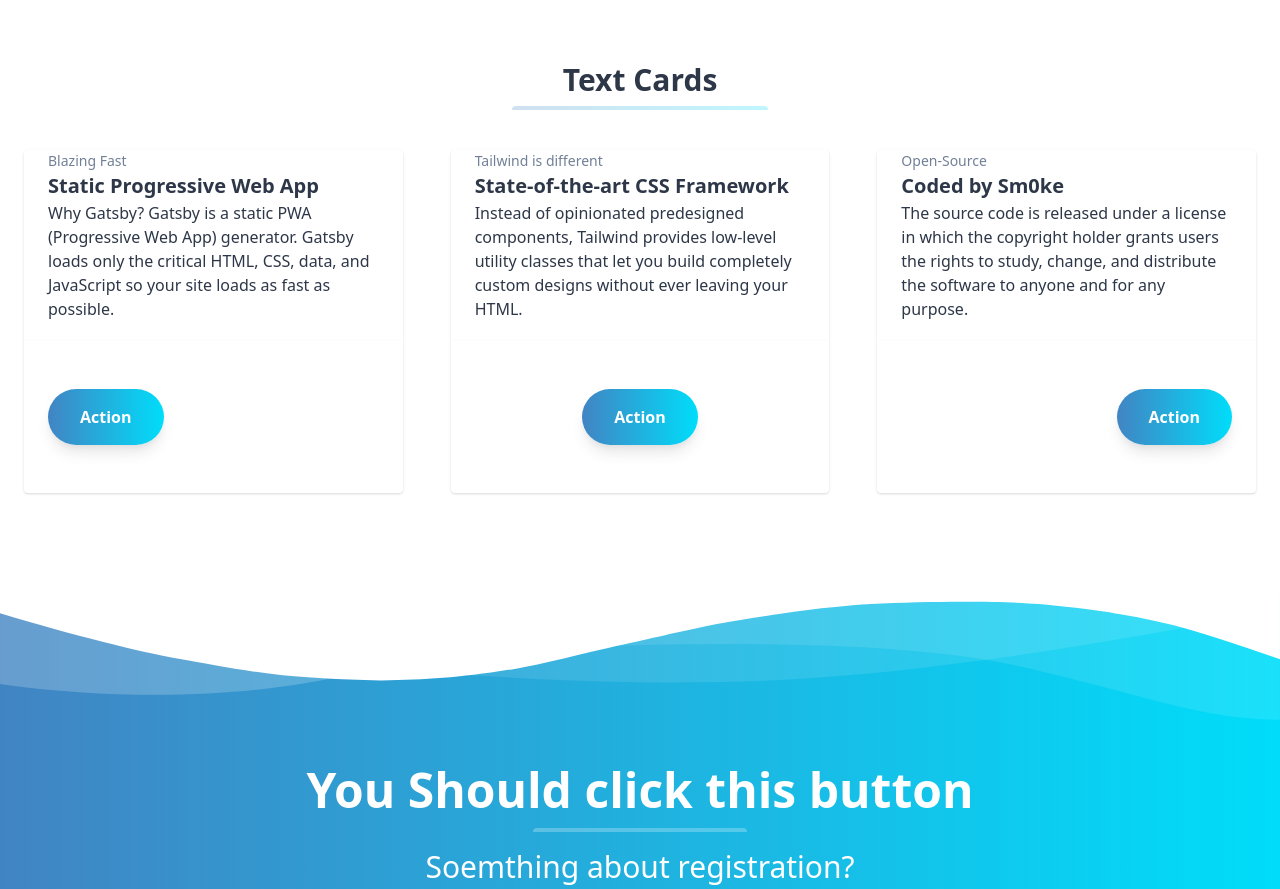
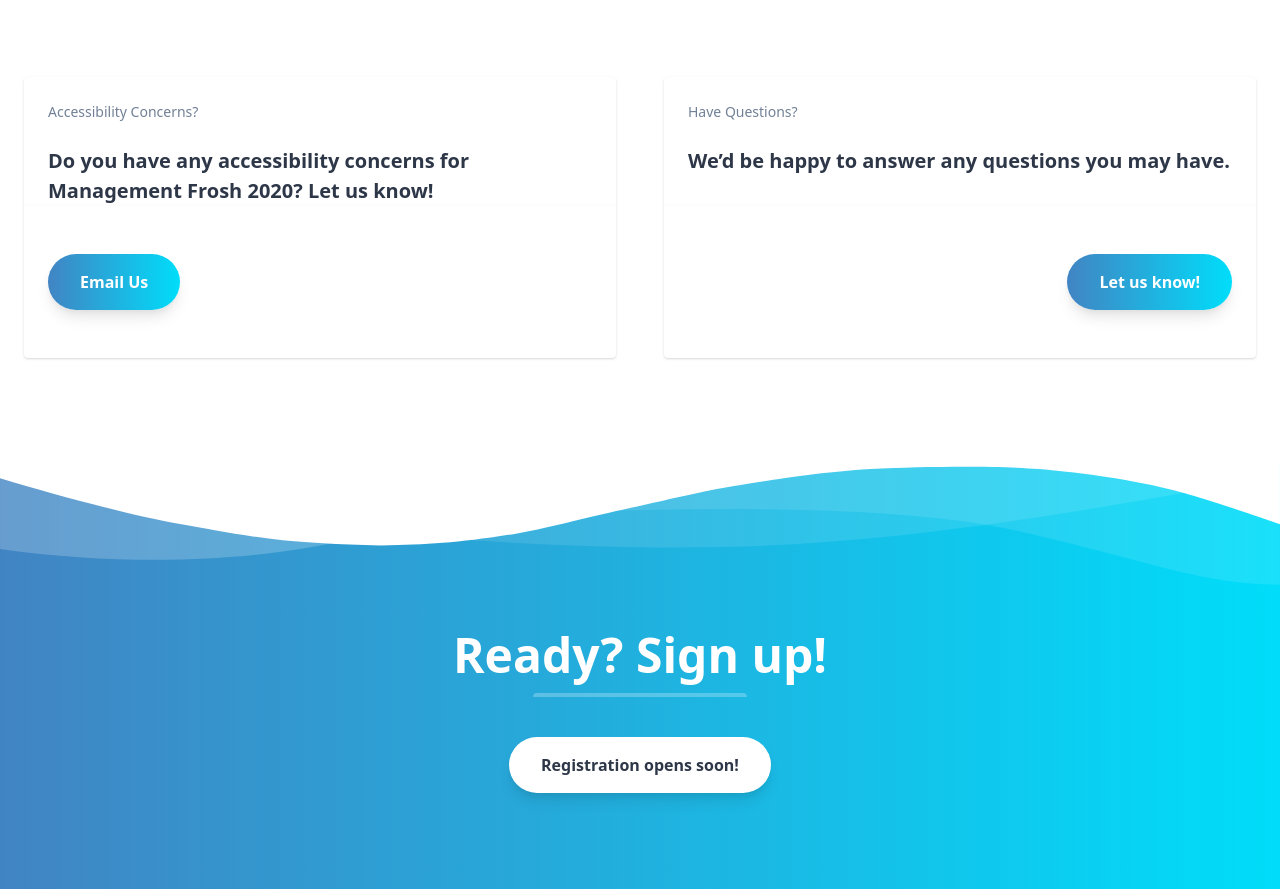
Before and after one commit to krubenok/mcgill-management-frosh, a Gatsby site: page / in a window 1280 px wide. Shown: the part 1420-2309 px from the top of the page. Built offline with nearby package versions, Linux system fonts and the light colour scheme; Gatsby itself is replaced by a stand-in of ours.

Commit message:
homepage and footer!

```diff
--- a/src/components/cards.js
+++ b/src/components/cards.js
@@ -4,93 +4,43 @@
   return (
     <section className="bg-white py-8">
       <div className="container mx-auto flex flex-wrap pt-4 pb-12">
-        <h3 className="w-full my-2 text-3xl font-bold leading-tight text-center text-gray-800">
-          Text Cards
-        </h3>
-        <div className="w-full mb-4">
-          <div className="h-1 mx-auto gradient w-64 opacity-25 my-0 py-0 rounded-t"></div>
-        </div>
-
         <div className="w-full md:w-1/3 p-6 flex flex-col flex-grow flex-shrink">
           <div className="flex-1 bg-white rounded-t rounded-b-none overflow-hidden shadow">
-            <a
-              href="https://www.gatsbyjs.org/"
-              className="flex flex-wrap no-underline hover:no-underline"
-            >
-              <p className="w-full text-gray-600 text-xs md:text-sm px-6">
-                Blazing Fast
+            <p className="w-full text-gray-600 text-xs md:text-sm px-6 py-6">
+              Accessibility Concerns?
             </p>
             <div className="w-full font-bold text-xl text-gray-800 px-6">
-                Static Progressive Web App
+              Do you have any accessibility concerns for Management Frosh 2020?
+              Let us know!
             </div>
-              <p className="text-gray-800 text-base px-6 mb-5">
-                Why Gatsby? Gatsby is a static PWA (Progressive Web App)
-                generator. Gatsby loads only the critical HTML, CSS, data, and
-                JavaScript so your site loads as fast as possible.
-              </p>
-            </a>
           </div>
           <div className="flex-none mt-auto bg-white rounded-b rounded-t-none overflow-hidden shadow p-6">
             <div className="flex items-center justify-start">
+              <a href="mailto:frosh@mus.mcgill.ca">
                 <button className="mx-auto lg:mx-0 hover:underline gradient text-white font-bold rounded-full my-6 py-4 px-8 shadow-lg">
-                Action
+                  Email Us
                 </button>
+              </a>
             </div>
           </div>
         </div>
 
         <div className="w-full md:w-1/3 p-6 flex flex-col flex-grow flex-shrink">
           <div className="flex-1 bg-white rounded-t rounded-b-none overflow-hidden shadow">
-            <a
-              href="https://tailwindcss.com/"
-              className="flex flex-wrap no-underline hover:no-underline"
-            >
-              <p className="w-full text-gray-600 text-xs md:text-sm px-6">
-                Tailwind is different
+            <p className="w-full text-gray-600 text-xs md:text-sm px-6 py-6">
+              Have Questions?
             </p>
             <div className="w-full font-bold text-xl text-gray-800 px-6">
-                State-of-the-art CSS Framework
+              We’d be happy to answer any questions you may have.
             </div>
-              <p className="text-gray-800 text-base px-6 mb-5">
-                Instead of opinionated predesigned components, Tailwind provides
-                low-level utility classes that let you build completely custom
-                designs without ever leaving your HTML.
-              </p>
-            </a>
-          </div>
-          <div className="flex-none mt-auto bg-white rounded-b rounded-t-none overflow-hidden shadow p-6">
-            <div className="flex items-center justify-center">
-              <button className="mx-auto lg:mx-0 hover:underline gradient text-white font-bold rounded-full my-6 py-4 px-8 shadow-lg">
-                Action
-              </button>
-            </div>
-          </div>
-        </div>
-
-        <div className="w-full md:w-1/3 p-6 flex flex-col flex-grow flex-shrink">
-          <div className="flex-1 bg-white rounded-t rounded-b-none overflow-hidden shadow">
-            <a
-              href="#"
-              className="flex flex-wrap no-underline hover:no-underline"
-            >
-              <p className="w-full text-gray-600 text-xs md:text-sm px-6">
-                Open-Source
-              </p>
-              <div className="w-full font-bold text-xl text-gray-800 px-6">
-                Coded by <a href="https://twitter.com/Sm0keDev">Sm0ke</a>{" "}
-              </div>
-              <p className="text-gray-800 text-base px-6 mb-5">
-                The source code is released under a license in which the
-                copyright holder grants users the rights to study, change, and
-                distribute the software to anyone and for any purpose.
-              </p>
-            </a>
           </div>
           <div className="flex-none mt-auto bg-white rounded-b rounded-t-none overflow-hidden shadow p-6">
             <div className="flex items-center justify-end">
+              <a href="mailto:frosh@mus.mcgill.ca">
                 <button className="mx-auto lg:mx-0 hover:underline gradient text-white font-bold rounded-full my-6 py-4 px-8 shadow-lg">
-                Action
+                  Let us know!
                 </button>
+              </a>
             </div>
           </div>
         </div>
--- a/src/components/cta.js
+++ b/src/components/cta.js
@@ -4,21 +4,17 @@
   return (
     <section className="container mx-auto text-center py-6 mb-12">
       <h1 className="w-full my-2 text-5xl font-bold leading-tight text-center text-white">
-        You Should click this button
+        Ready? Sign up!
       </h1>
       <div className="w-full mb-4">
         <div className="h-1 mx-auto bg-white w-1/6 opacity-25 my-0 py-0 rounded-t"></div>
       </div>
 
-      <h3 className="my-4 text-3xl leading-tight">
-        Soemthing about registration?
-      </h3>
-
       <button
         type="submit"
         className="mx-auto lg:mx-0 hover:underline bg-white text-gray-800 font-bold rounded-full my-6 py-4 px-8 shadow-lg"
       >
-        Register Now!
+        Registration opens soon!
       </button>
     </section>
   );
--- a/src/components/footer.js
+++ b/src/components/footer.js
@@ -20,7 +20,7 @@
       <footer className="bg-white">
         <div className="container mx-auto  px-8">
           <div className="w-full flex flex-col md:flex-row py-6">
-            <div className="flex-1 mx-4">
+            <div className="flex-1 mx-4 pr-8">
               <a
                 className="text-orange-600 no-underline hover:no-underline font-bold text-2xl lg:text-4xl"
                 href="#"
```
Lines whose indentation alone changed are shown as unchanged.
